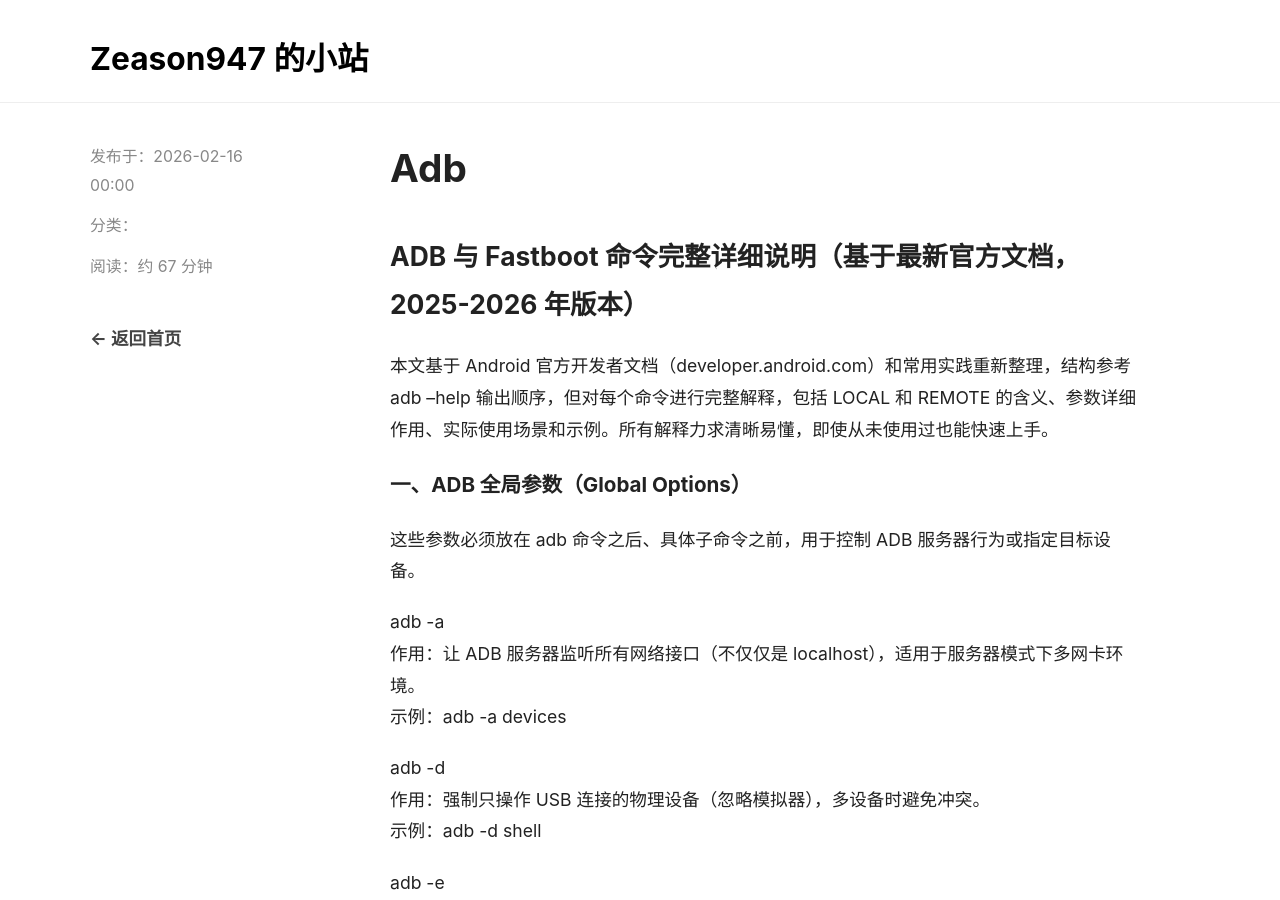
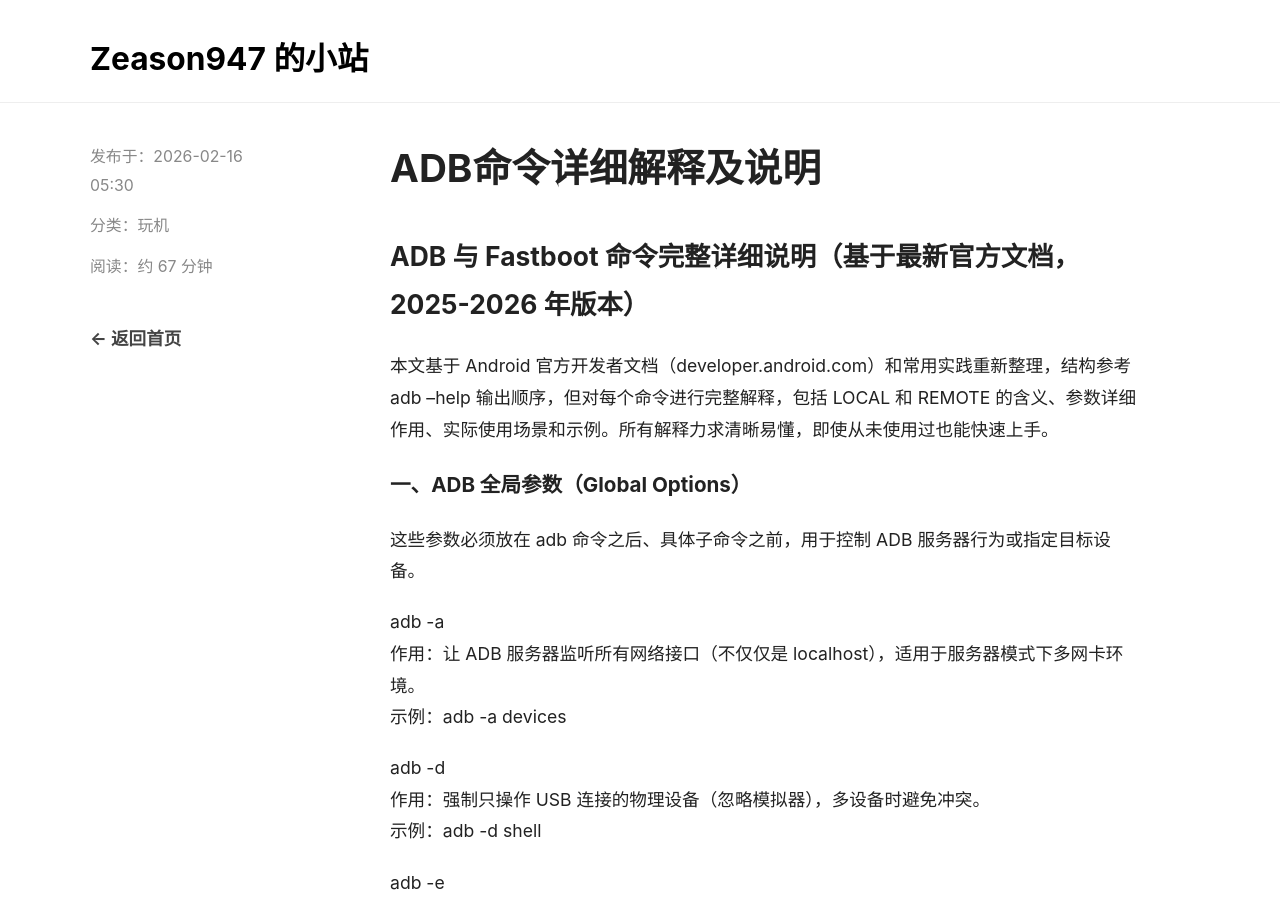
Before and after one commit to Zeason947/Zeason947.github.io, a Jekyll site: the page built from _posts/2026-02-16-adb.md, in a window 1280 px wide and 900 px high. Built offline with Jekyll 4.4.1, drawn with Linux system fonts in a browser that asks for light colours; our own code applies the rules of GitHub Pages for plain Markdown files.

Commit message:
Add detailed ADB command explanation post
Added detailed explanation and structure for ADB commands based on official documentation.
（更新ADB参数文档）

```diff
--- a/_posts/2026-02-16-adb.md
+++ b/_posts/2026-02-16-adb.md
@@ -1,3 +1,10 @@
+---
+layout: post
+title: "ADB命令详细解释及说明"
+categories: 玩机
+date: 2026-02-16 05:30 +0800
+---
+
 # ADB 与 Fastboot 命令完整详细说明（基于最新官方文档，2025-2026 年版本）
 
 本文基于 Android 官方开发者文档（developer.android.com）和常用实践重新整理，结构参考 adb --help 输出顺序，但对每个命令进行完整解释，包括 LOCAL 和 REMOTE 的含义、参数详细作用、实际使用场景和示例。所有解释力求清晰易懂，即使从未使用过也能快速上手。
```
